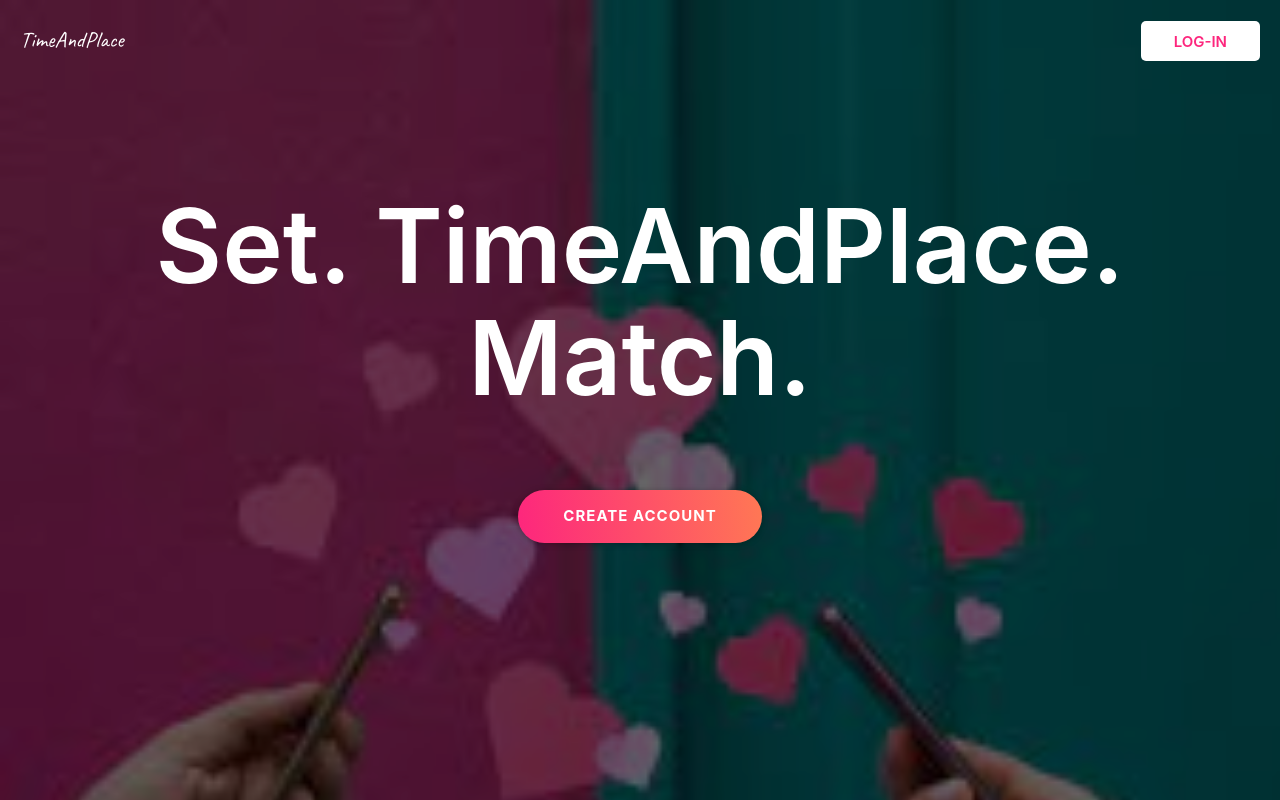
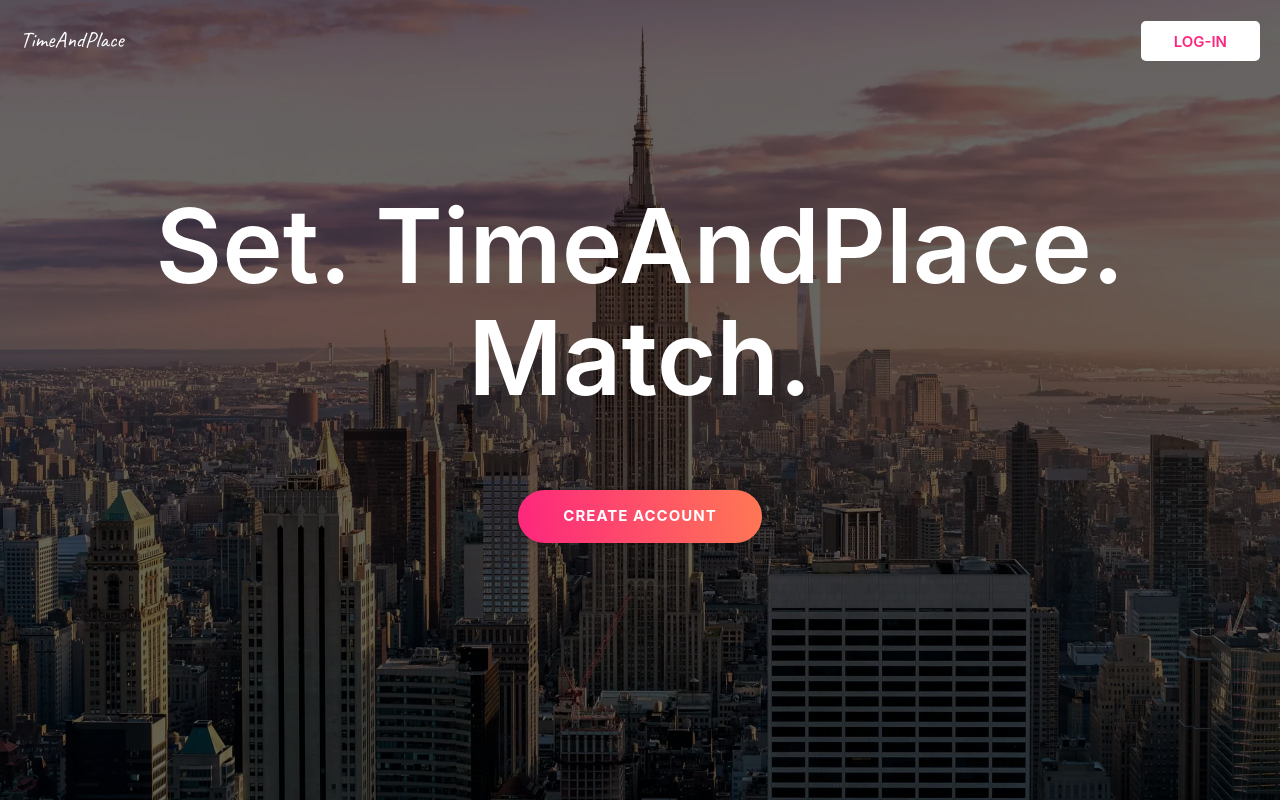
Before and after one commit to gcivil-nyu-org/INET-Team-1-F2022, a Django app: page / in a window 1280 px wide. Run offline with Django 3.2, Linux system fonts and the light colour scheme; some libraries are stand-ins or nearby versions.

Commit message:
change background image to NY

```diff
--- a/timeandplace/main/static/main/main.css
+++ b/timeandplace/main/static/main/main.css
@@ -12,7 +12,7 @@ a {
 
 .landing {
   height: 100vh;
-  background-image: url("/static/main/bg.jpeg");
+  background-image: url("/static/main/image-bg.jpeg");
   background-size: cover;
   background-repeat: no-repeat;
   display: grid;
--- a/timeandplace/static/main/main.css
+++ b/timeandplace/static/main/main.css
@@ -12,7 +12,7 @@ a {
 
 .landing {
   height: 100vh;
-  background-image: url("/static/main/bg.jpeg");
+  background-image: url("/static/main/image-bg.jpeg");
   background-size: cover;
   background-repeat: no-repeat;
   display: grid;
```
Also changed, not shown: timeandplace/main/static/main/image-bg.jpeg (added).
